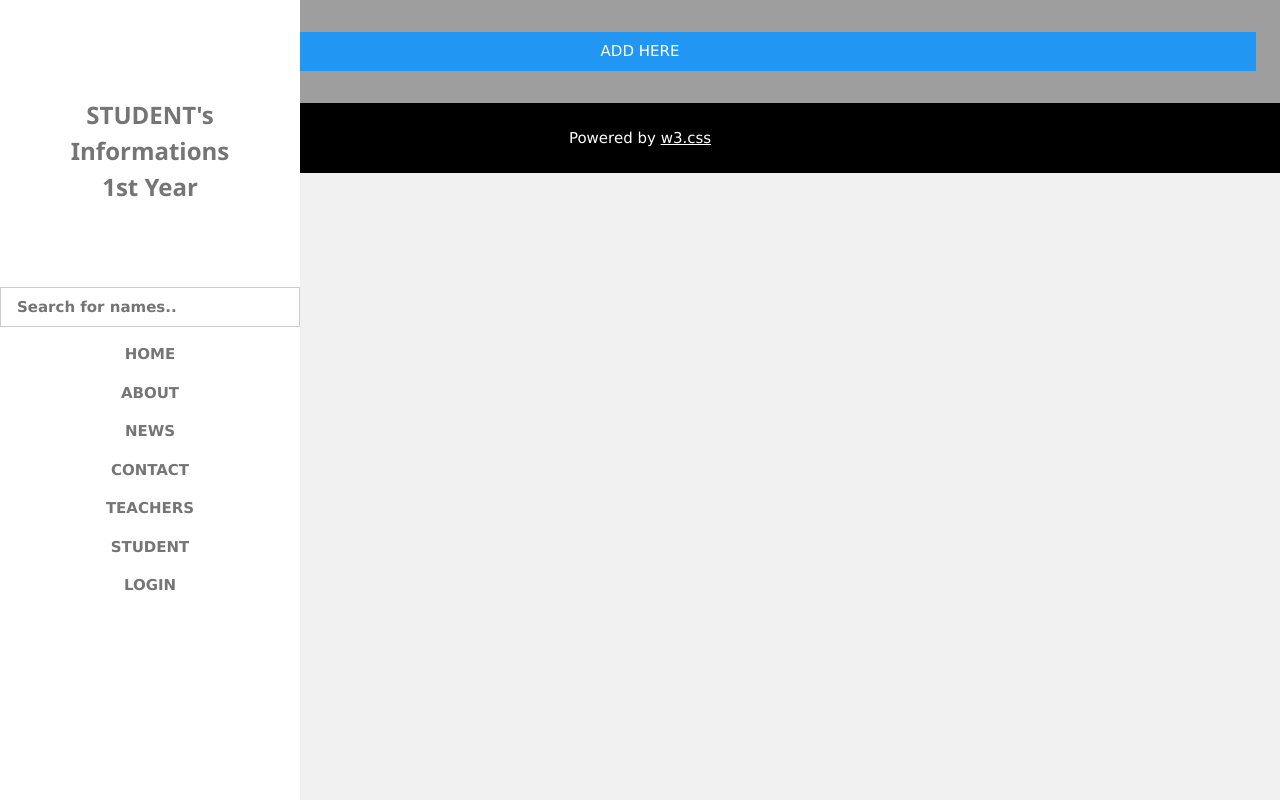
After one commit to kwpinthong/-PROJECT-CPEwebsite, a PHP site: page /profile1.php in a window 1280 px wide. The commit adds this page. Run offline with PHP 8.4, Linux system fonts and the light colour scheme.

Commit message:
profile and fix login

```diff
--- /dev/null
+++ b/profile1.php
@@ -0,0 +1,64 @@
+<?php require_once("header2.php"); ?>
+
+	<body class="w3-light-grey w3-content" style="max-width:1600px">
+	<!-- Sidebar/menu -->
+	<nav class="w3-sidebar w3-bar-block w3-white w3-animate-left w3-text-grey w3-collapse w3-top w3-center" style="z-index:3;width:300px;font-weight:bold" id="mySidebar"><br>
+		<h3 class="w3-padding-64 w3-center"><b>STUDENT's<br>Informations</b><br><b>1st Year</b></h3>
+		<input class="w3-input w3-border w3-padding" type="text" placeholder="Search for names.." id="myInput" onkeyup="myFunction()"><br>
+		<a href="index.php" onclick="w3_close()" class="w3-bar-item w3-button">HOME</a>
+		<a href="about.php" onclick="w3_close()" class="w3-bar-item w3-button">ABOUT</a>
+		<a href="news.html" onclick="w3_close()" class="w3-bar-item w3-button">NEWS</a>
+		<a href="contact.php" onclick="w3_close()" class="w3-bar-item w3-button">CONTACT</a>
+		<a href="teacher.php" onclick="w3_close()" class="w3-bar-item w3-button">TEACHERS</a>
+		<div class="w3-dropdown-click">
+				<button onclick="myFunction1()" class="w3-button"><center>STUDENT</center></button>
+				<div id="Demo" class="w3-dropdown-content w3-bar-block w3-border">
+					<a href="show1.php" onclick="w3_close()" class="w3-bar-item w3-button">1st Year</a>
+					<a href="show2.php" onclick="w3_close()" class="w3-bar-item w3-button">2nd Years</a>
+					<a href="show3.php" onclick="w3_close()" class="w3-bar-item w3-button">3rd Years</a>
+					<a href="show4.php" onclick="w3_close()" class="w3-bar-item w3-button">4th Years</a>
+				</div>
+		</div>
+		<a onclick="document.getElementById('id01').style.display='block'" class="w3-bar-item w3-button" style="width:auto;">LOGIN</a>
+			<div id="id01" class="modal">
+				<form class="modal-content animate" action="/action_page.php">
+					<div class="container">
+						<label><b>Username</b></label>
+						<input type="text" placeholder="Enter Username" name="uname" required>
+						<label><b>Password</b></label>
+						<input type="password" placeholder="Enter Password" name="psw" required>
+						<button type="submit">Login</button>
+					</div>
+					<div class="container" style="background-color:#f1f1f1">
+						<button type="button" onclick="document.getElementById('id01').style.display='none'" class="cancelbtn">Cancel</button>
+					</div>
+				</form>
+			</div>
+	</nav>
+
+	<!-- Top menu on small screens -->
+	<header class="w3-container w3-top w3-hide-large w3-white w3-xlarge w3-padding-16">
+		<span class="w3-left w3-padding">STUDENT: 1st Year</span>
+		<a href="javascript:void(0)" class="w3-right w3-button w3-white" onclick="w3_open()">☰</a>
+	</header>
+
+	<!-- Overlay effect when opening sidebar on small screens -->
+	<div class="w3-overlay w3-hide-large w3-animate-opacity" onclick="w3_close()" style="cursor:pointer" title="close side menu" id="myOverlay"></div>
+
+	<!-- !PAGE CONTENT! -->
+
+	<!-------------------->
+
+
+		<!-- Footer -->
+		<footer class="w3-container w3-padding-32 w3-grey">
+			<div class="w3-row-padding">
+			<button class="w3-button w3-block w3-blue" style="width:100%">ADD HERE</button></div>
+		</footer>
+
+		<div class="w3-black w3-center w3-padding-24">Powered by <a href="https://www.w3schools.com/w3css/default.asp" title="W3.CSS" target="_blank" class="w3-hover-opacity">w3.css</a></div>
+		<!-- End page content -->
+	</div>
+
+	</body>
+</html>
```
Also changed, not shown: login.php (indentation only).
